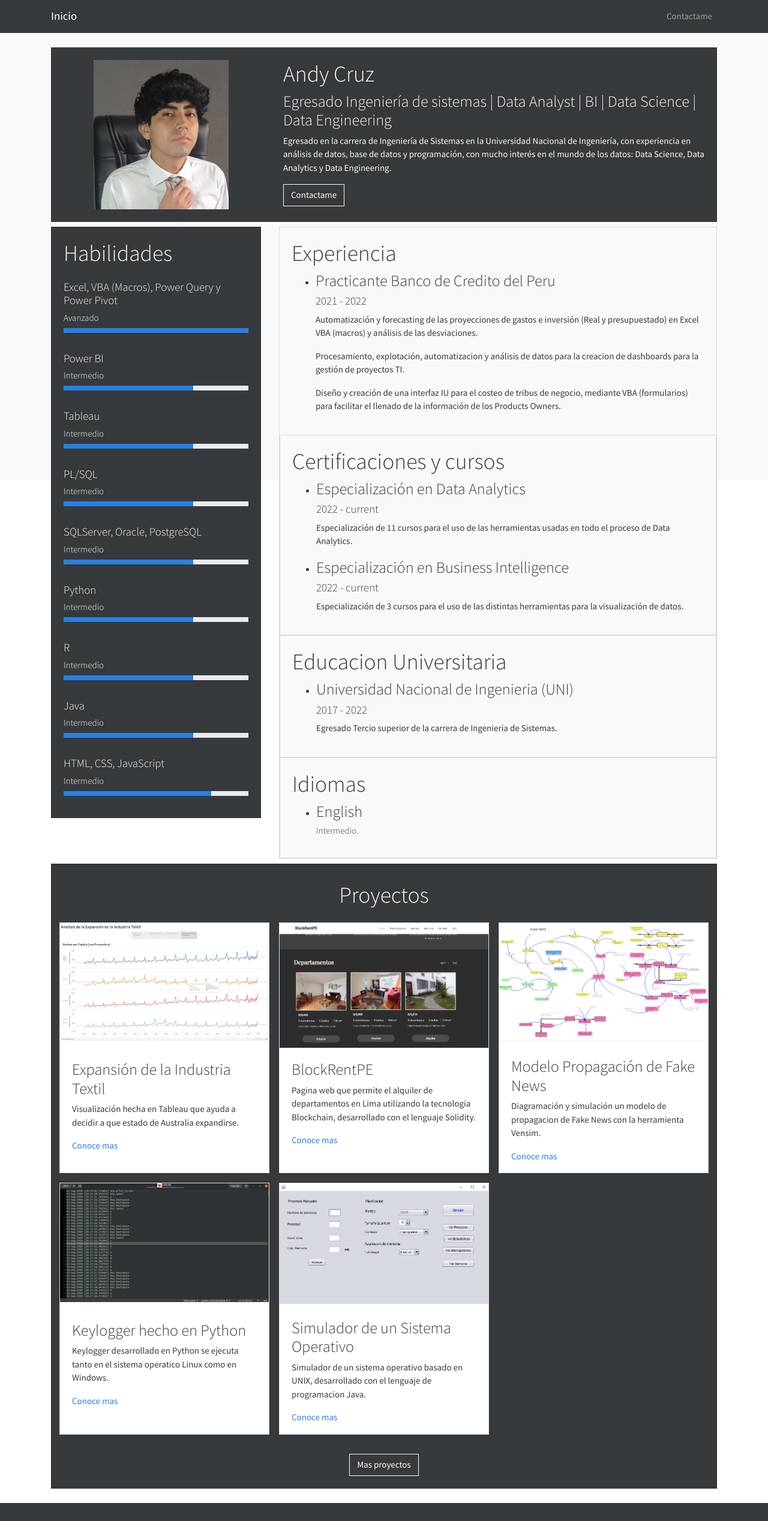
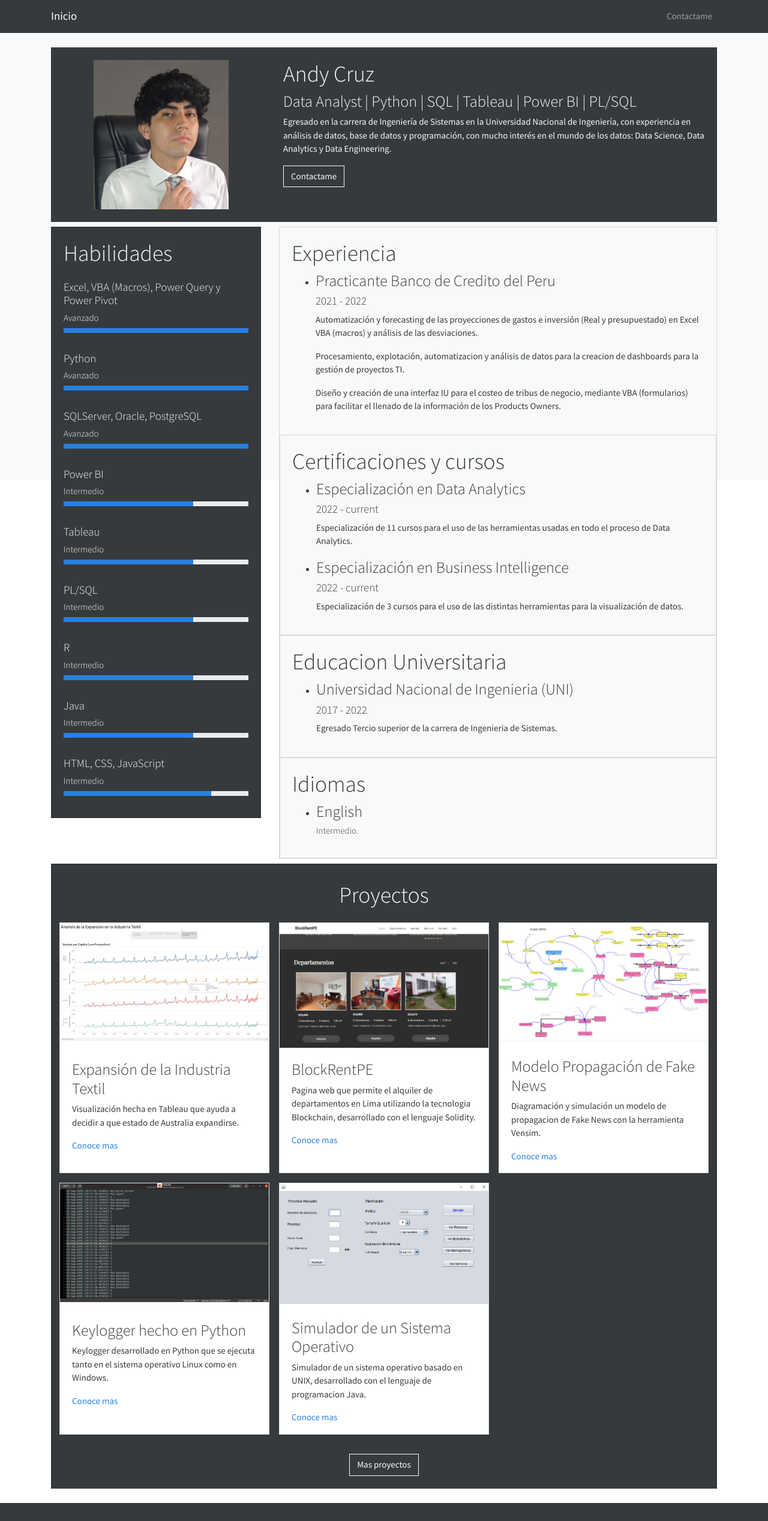
Before and after one commit to andycruz47/nextjs-porfolio, a Next.js app: page / in a window 1280 px wide. Shown: the top 2536 px of the page at 60% size. Built offline with nearby package versions, Linux system fonts and the light colour scheme; a small style sheet from the web is missing.

Commit message:
Skills updated

```diff
--- a/pages/index.js
+++ b/pages/index.js
@@ -15,7 +15,7 @@ const Index = () => (
             </div>
             <div className="col-md-8">
               <h1>Andy Cruz</h1>
-              <h3>Egresado Ingeniería de sistemas | Data Analyst | BI | Data Science | Data Engineering</h3>
+              <h3>Data Analyst | Python | SQL | Tableau | Power BI | PL/SQL</h3>
               <p>
               Egresado en la carrera de Ingeniería de Sistemas en la Universidad Nacional de Ingeniería, con experiencia en análisis de datos, base de datos y programación, con mucho interés en el mundo de los datos: Data Science, Data Analytics y Data Engineering.
               </p>
--- a/profile.js
+++ b/profile.js
@@ -1,6 +1,16 @@
 export const skills = [
   {
     skill: "Excel, VBA (Macros), Power Query y Power Pivot",
+    level: "Avanzado",
+    percentage: 100,
+  },
+  {
+    skill: "Python",
+    level: "Avanzado",
+    percentage: 100,
+  },
+  {
+    skill: "SQLServer, Oracle, PostgreSQL",
     level: "Avanzado",
     percentage: 100,
   },
@@ -16,16 +26,6 @@ export const skills = [
   },
   {
     skill: "PL/SQL",
-    level: "Intermedio",
-    percentage: 70,
-  },
-  {
-    skill: "SQLServer, Oracle, PostgreSQL",
-    level: "Intermedio",
-    percentage: 70,
-  },
-  {
-    skill: "Python",
     level: "Intermedio",
     percentage: 70,
   },
@@ -141,7 +141,7 @@ export const projects = [
   {
     name: "Keylogger hecho en Python",
     description:
-      "Keylogger desarrollado en Python se ejecuta tanto en el sistema operatico Linux como en Windows.",
+      "Keylogger desarrollado en Python que se ejecuta tanto en el sistema operativo Linux como en Windows.",
     link: "https://github.com/andycruz47/Keylogger",
     image: "keylogger.jpg",
   },
```
